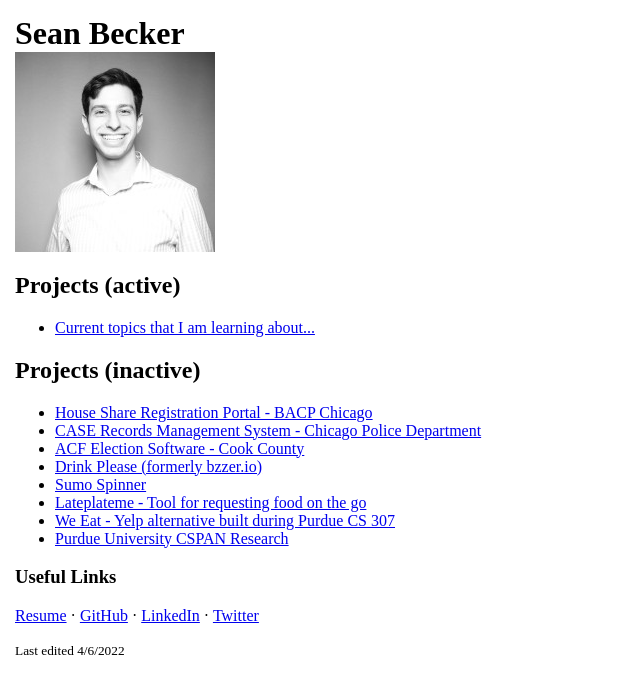
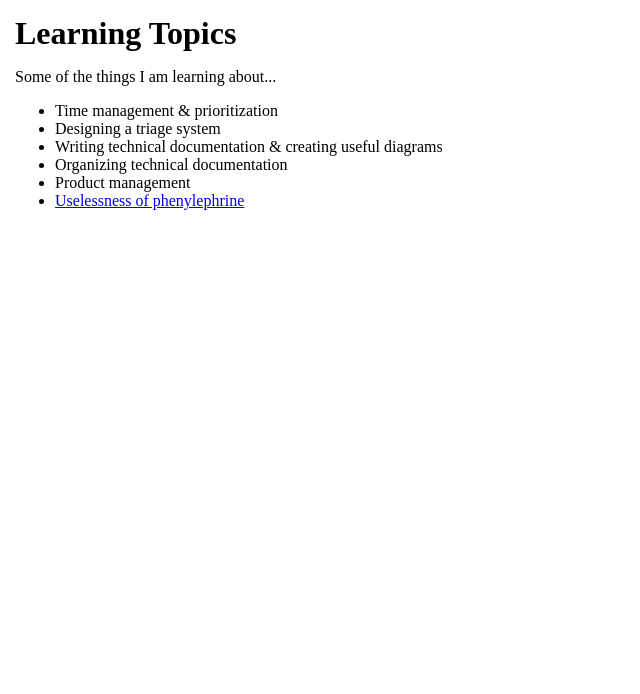
Before and after one commit to seanbecker15/personal-website, a React app: page /learning in a window 1280 px wide. Shown: the top 694 px of the page, without its empty margins (0-640 px from the left). Built offline with nearby package versions, Linux system fonts and the light colour scheme.

Commit message:
create home and learning pages

```diff
--- a/public/index.html
+++ b/public/index.html
@@ -32,29 +32,7 @@
         margin: 0;
       }
     </style>
-    <div style="display: inline-block">
-      <h1>Sean Becker</h1>
-      <img id="profile" src="./assets/img/profile.jpg" style="width: 100%" />
-    </div>
-    <h2 title="Projects I am currently working on.">Projects (active)</h2>
-    <div id="active-projects-container"></div>
-    <h2 title="I'm not currently working on these projects.">
-      Projects (inactive)
-    </h2>
-    <div id="inactive-projects-container"></div>
-    <div>
-      <h3>Useful Links</h3>
-      <div>
-        <a href="./assets/docs/resume.pdf">Resume</a> &middot;
-        <a href="https://github.com/seanbecker15">GitHub</a> &middot;
-        <a href="https://linkedin.com/in/seanmbecker">LinkedIn</a> &middot;
-        <a href="https://twitter.com/_seanbecker">Twitter</a>
-      </div>
-    </div>
-    <br />
-    <div>
-      <small>Last edited 4/6/2022</small>
-    </div>
+    <div id="root"></div>
     <script src="./index.bundle.js"></script>
   </body>
 </html>
--- /dev/null
+++ b/src/App.jsx
@@ -0,0 +1,29 @@
+import { lazy, Suspense } from "react";
+import { BrowserRouter as Router, Route, Routes } from "react-router-dom";
+const Home = lazy(() => import("./pages/Home"));
+const Learning = lazy(() => import("./pages/Learning"));
+
+export default function App() {
+  return (
+    <Router>
+      <Routes>
+        <Route
+          index
+          element={
+            <Suspense>
+              <Home />
+            </Suspense>
+          }
+        />
+        <Route
+          path="/learning"
+          element={
+            <Suspense>
+              <Learning />
+            </Suspense>
+          }
+        />
+      </Routes>
+    </Router>
+  );
+}
--- a/src/fragments/ProjectList/projects.json
+++ b/src/fragments/ProjectList/projects.json
@@ -1,10 +1,4 @@
 [
-  {
-    "url": "./assets/projects/learning.html",
-    "title": "Current topics that I am learning about...",
-    "active": true,
-    "external": false
-  },
   {
     "url": "https://webapps1.chicago.gov/chicagohouseshare/",
     "title": "House Share Registration Portal - BACP Chicago",
--- a/src/index.js
+++ b/src/index.js
@@ -1,5 +1,5 @@
 import ReactDOM from "react-dom/client";
-import ProjectList from "./fragments/ProjectList";
+import App from "./App";
 
 const createRootById = (id) => {
   const element = document.getElementById(id);
@@ -7,10 +7,4 @@ const createRootById = (id) => {
   return root;
 };
 
-createRootById("active-projects-container").render(
-  <ProjectList filter={({ active }) => Boolean(active)} />
-);
-
-createRootById("inactive-projects-container").render(
-  <ProjectList filter={({ active }) => !active} />
-);
+createRootById("root").render(<App />);
--- /dev/null
+++ b/src/pages/Home/Home.jsx
@@ -0,0 +1,41 @@
+import { Link } from "react-router-dom";
+import ProjectList from "../../fragments/ProjectList/ProjectList";
+
+export default function Home() {
+  return (
+    <>
+      <div style={{ display: "inline-block" }}>
+        <h1>Sean Becker</h1>
+        <img
+          id="profile"
+          src="/assets/img/profile.jpg"
+          style={{ width: "100%" }}
+        />
+      </div>
+      <h2 title="Projects I am currently working on.">Projects (active)</h2>
+      <ul>
+        <li>
+          <Link to="/learning">Current topics that I am learning about...</Link>
+        </li>
+      </ul>
+
+      <h2 title="I'm not currently working on these projects.">
+        Projects (inactive)
+      </h2>
+      <ProjectList filter={({ active }) => !active} />
+      <div>
+        <h3>Useful Links</h3>
+        <div>
+          <a href="./assets/docs/resume.pdf">Resume</a> &middot;
+          <a href="https://github.com/seanbecker15">GitHub</a> &middot;
+          <a href="https://linkedin.com/in/seanmbecker">LinkedIn</a> &middot;
+          <a href="https://twitter.com/_seanbecker">Twitter</a>
+        </div>
+      </div>
+      <br />
+      <div>
+        <small>Last edited 4/6/2022</small>
+      </div>
+    </>
+  );
+}
--- /dev/null
+++ b/src/pages/Home/index.js
@@ -0,0 +1,3 @@
+import Home from "./Home";
+
+export default Home;
--- /dev/null
+++ b/src/pages/Learning/Learning.jsx
@@ -0,0 +1,24 @@
+export default function Learning() {
+  return (
+    <>
+      <h1>Learning Topics</h1>
+      <p>Some of the things I am learning about...</p>
+      <ul>
+        <li>Time management & prioritization</li>
+        <li>Designing a triage system</li>
+        <li>Writing technical documentation & creating useful diagrams</li>
+        <li>Organizing technical documentation</li>
+        <li>Product management</li>
+        <li>
+          <a
+            href="https://journals.sagepub.com/doi/10.1177/10600280221081526"
+            target="__blank"
+            referrerPolicy="no-referrer"
+          >
+            Uselessness of phenylephrine
+          </a>
+        </li>
+      </ul>
+    </>
+  );
+}
--- /dev/null
+++ b/src/pages/Learning/index.js
@@ -0,0 +1,3 @@
+import Learning from "./Learning";
+
+export default Learning;
```
